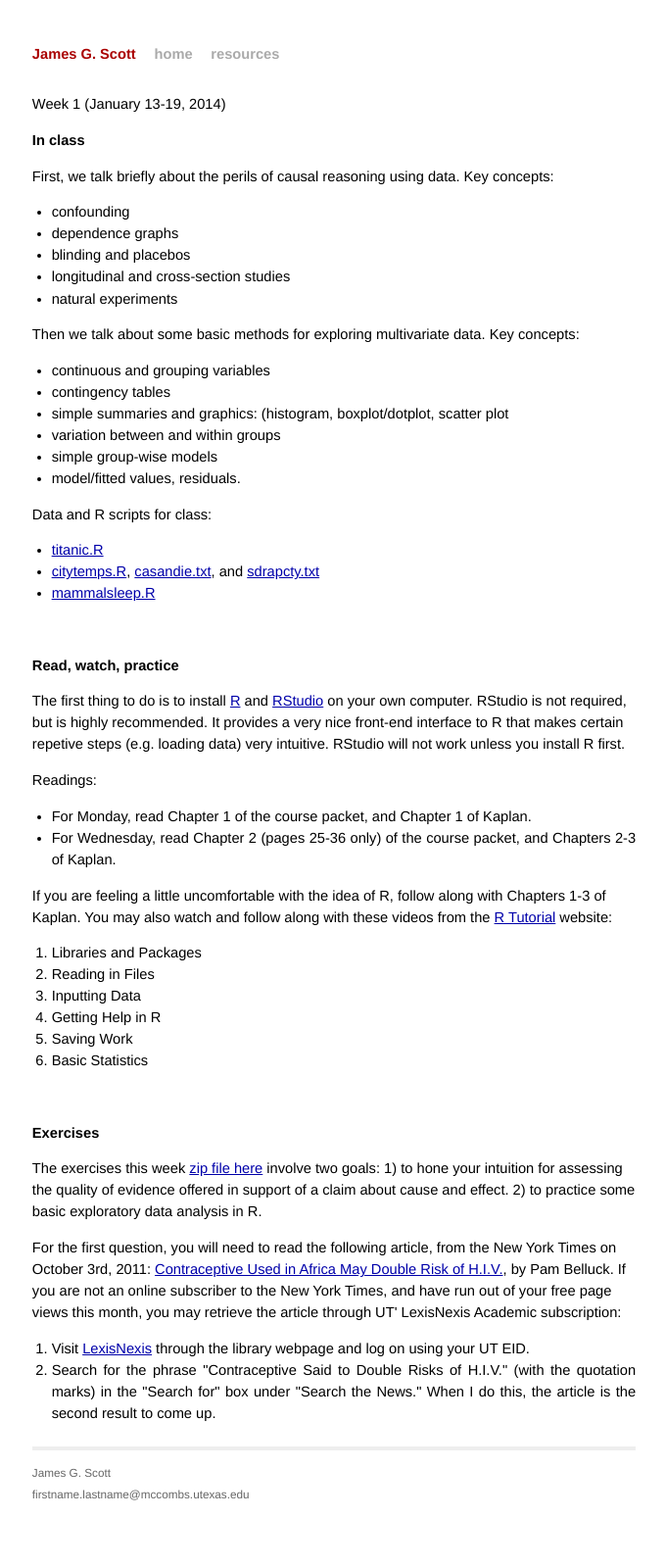
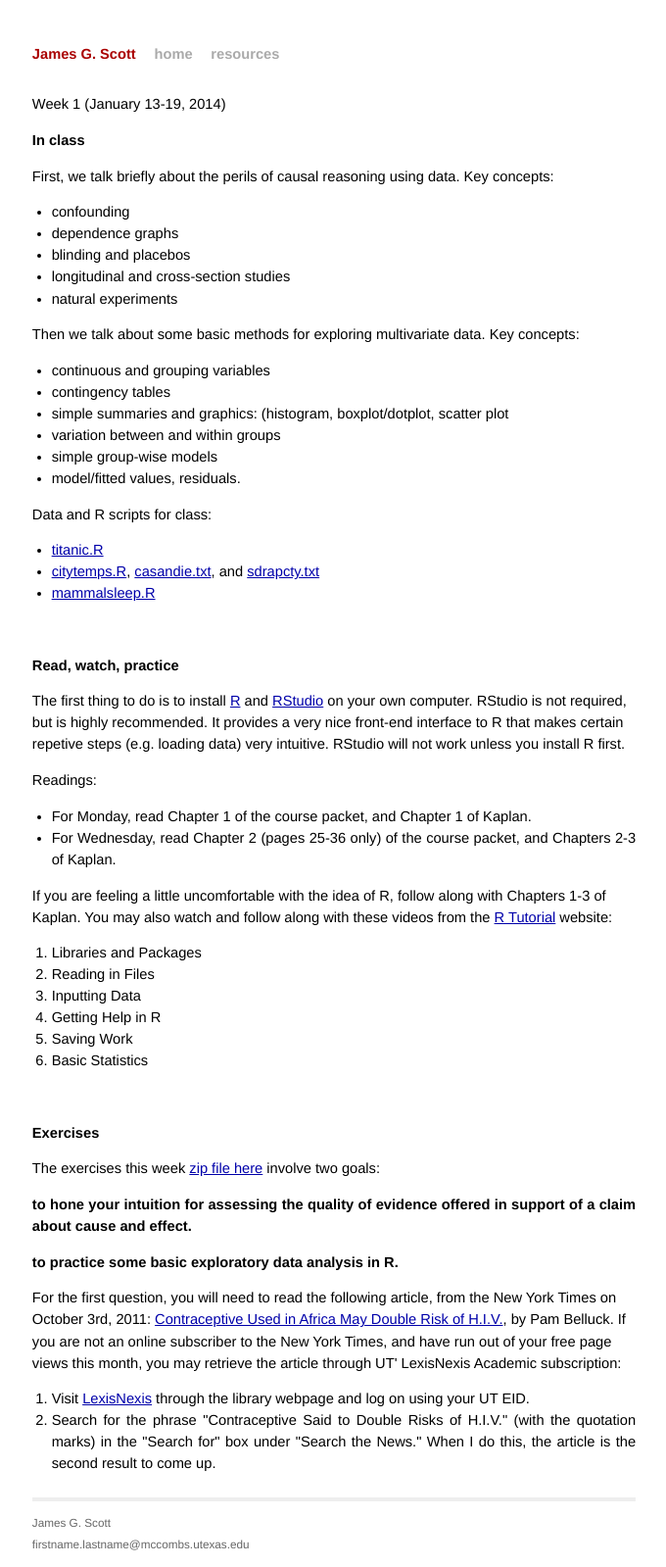
Before and after one commit to MhAmine/STA371, a Jekyll site: the page built from _posts/2014-01-13-week01.md, in a window 1280 px wide. Shown: the whole page at 98% size, without its empty margins (299-979 px from the left). Built offline with Jekyll 4.4.1, drawn with Linux system fonts in a browser that asks for light colours; before the commit the page ends 1548 px from its top, so only the background shows below that.

Commit message:
numbered list?

```diff
--- a/_posts/2014-01-13-week01.md
+++ b/_posts/2014-01-13-week01.md
@@ -56,8 +56,8 @@ If you are feeling a little uncomfortable with the idea of R, follow along with
 Exercises
 ---------
 The exercises this week [zip file here](http://jgscott.github.com/STA371/exercises/exercises01.zip) involve two goals:
-1) to hone your intuition for assessing the quality of evidence offered in support of a claim about cause and effect.
-2) to practice some basic exploratory data analysis in R.
+# to hone your intuition for assessing the quality of evidence offered in support of a claim about cause and effect.
+# to practice some basic exploratory data analysis in R.
 
 For the first question, you will need to read the following article, from the New York Times on October 3rd, 2011:
 [Contraceptive Used in Africa May Double Risk of H.I.V.](http://www.nytimes.com/2011/10/04/health/04hiv.html), by Pam Belluck. If you are not an online subscriber to the New York Times, and have run out of your free page views this month, you may retrieve the article through UT&apos; LexisNexis Academic subscription:
```
